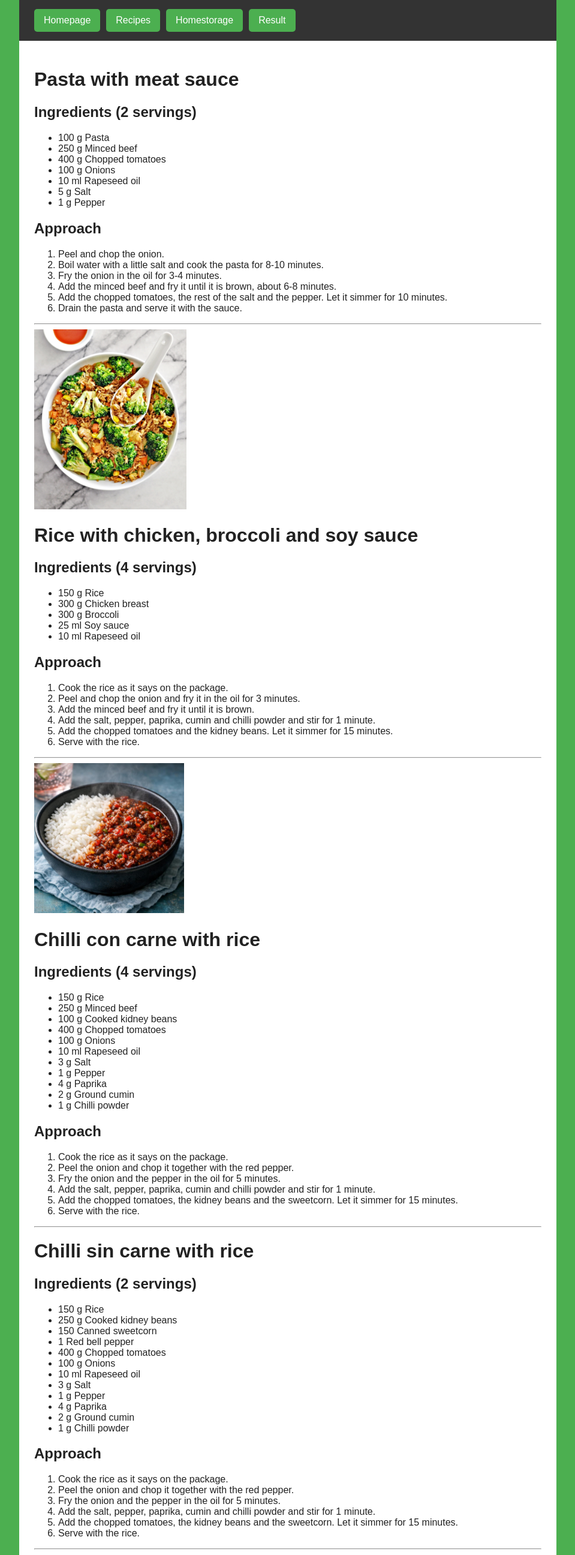
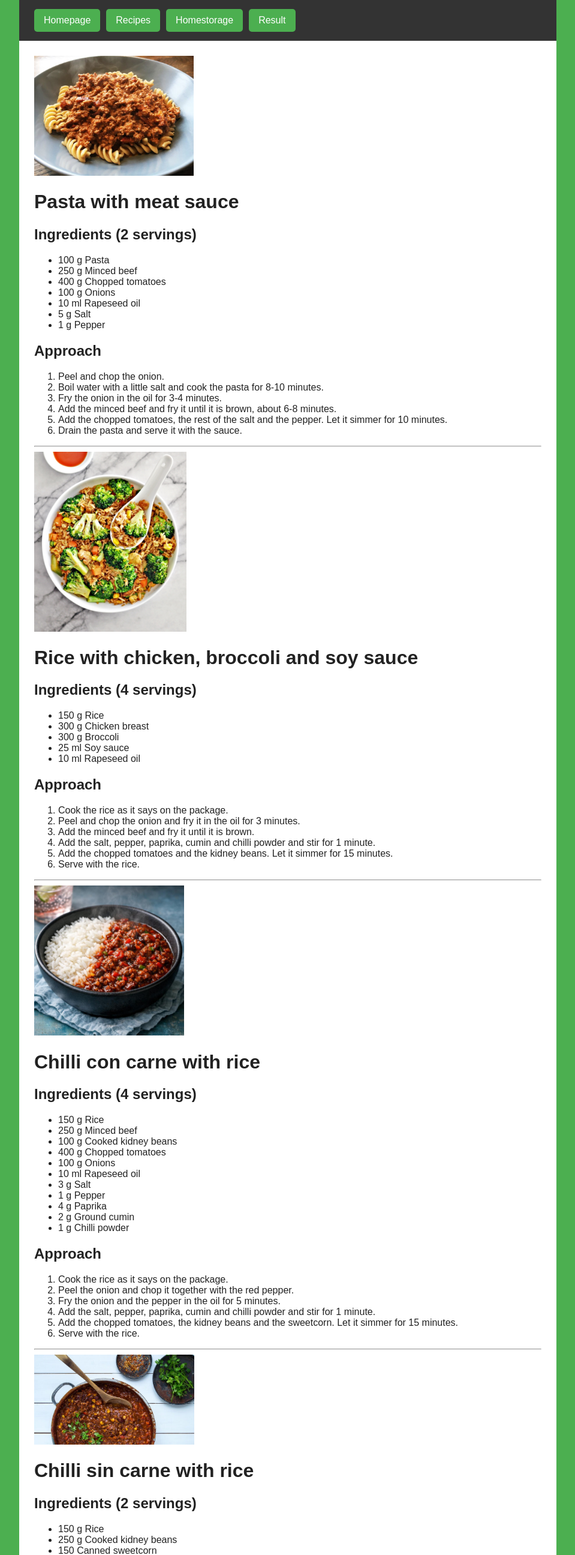
Before and after one commit to Frederik2k04/P1-Madplan, a plain HTML site: page frontend/html/opskrift.html in a window 1280 px wide. Shown: the top 2592 px of the page at 60% size, without its empty margins (160-1119 px from the left). Drawn offline with Linux system fonts and the light colour scheme.

Commit message:
opskrift.html

```diff
--- a/frontend/html/opskrift.html
+++ b/frontend/html/opskrift.html
@@ -15,6 +15,7 @@
   </nav>
 
   <main>
+    <img src="images/PMS.jpg" height="200" alt="Pasta with meat sauce">
     <h1>Pasta with meat sauce</h1>
 
     <h2>Ingredients (2 servings)</h2>
@@ -86,7 +87,7 @@
     </ol>
 
     <hr>
-
+    <img src="images/CSC.jpg" height="150" alt="Chilli sin carne with rice">
     <h1>Chilli sin carne with rice</h1>
     <h2>Ingredients (2 servings)</h2>
     <ul>
@@ -114,7 +115,7 @@
     </ol>
 
     <hr>
-
+    <img src="images/CCS.jpg" height="300" alt="Caesar salad with chicken">
     <h1>Caesar salad with chicken</h1>
     <h2>Ingredients (2 servings)</h2>
     <ul>
```
